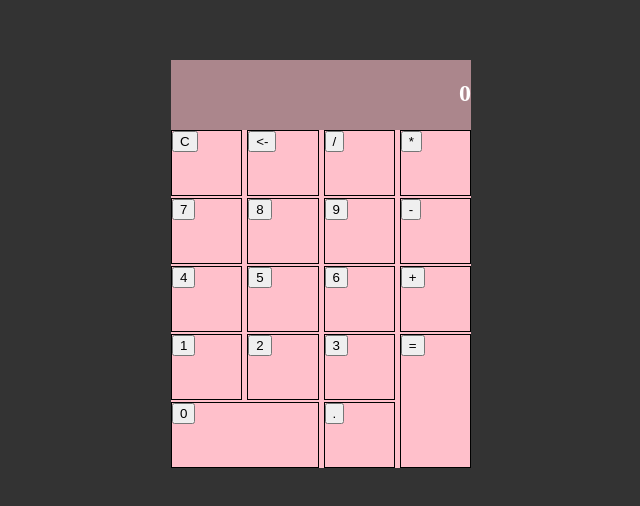
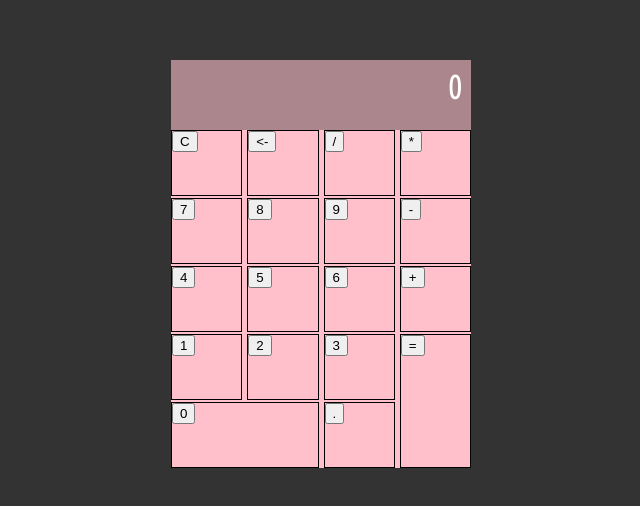
Before and after one commit to uziandari/calculator, a React (Create React App) app: page / in a window 1280 px wide. Shown: the part 136-642 px from the top of the page, without its empty margins (319-959 px from the left). Built offline with nearby package versions, Linux system fonts and the light colour scheme.

Commit message:
added display for buttons pushed.

```diff
--- a/src/components/ResultDisplay.js
+++ b/src/components/ResultDisplay.js
@@ -5,7 +5,8 @@ import '../styles/result.css'
 const ResultDisplay = (props) => {
   return (
     <div className="result-container">
-      <h2>{props.result}</h2>
+      <h2 className="result-num">{props.result}</h2>
+      <p className="input-all">{props.operations}</p>
     </div>
   );
 }
--- a/src/containers/Calculator.js
+++ b/src/containers/Calculator.js
@@ -26,7 +26,12 @@ export default class Calculator extends Component {
     console.log(`pressed ${input}`);
     if (['C', '='].includes(input)) {
       console.log(this.state.operations);
-    } else if (input === '<-') {
+      /*
+
+        handle input
+
+      */
+    } else if (input === '<-') { //delete last entry
       let arr = this.state.operations;
       arr.splice(-1, 1);
       this.setState({
@@ -42,7 +47,7 @@ export default class Calculator extends Component {
   render() {
     return (
       <div className="calc-container">
-        <ResultDisplay result={this.state.result} />
+        <ResultDisplay result={this.state.result} operations={this.state.operations} />
         <CalcButtons inputButtons={this.state.inputButtons} handleButtonInput={this.handleClick}/>
       </div>
     );
--- a/src/styles/calculator.css
+++ b/src/styles/calculator.css
@@ -4,4 +4,6 @@
   background-color: pink;
   display: grid;
   grid-template-rows: 70px auto;
+  padding: 0;
+  margin: 0;
 }
--- a/src/styles/index.css
+++ b/src/styles/index.css
@@ -1,3 +1,5 @@
+@import url('https://fonts.googleapis.com/css?family=Open+Sans+Condensed:300|Raleway');
+
 html, body {
   height: 100vh;
   width: 100vw;
@@ -8,4 +10,5 @@ html, body {
 body {
   background: #333;
   color: #fff;
+  font-family: 'Raleway', sans-serif;
 }
--- a/src/styles/result.css
+++ b/src/styles/result.css
@@ -1,4 +1,22 @@
 .result-container {
   background-color: rgba(45, 45, 45, 0.4);
+  overflow: hidden;
   text-align: right;
+  padding: 0;
+  margin: 0;
+  display: flex;
+  flex-direction: column;
+  justify-content: flex-start;
 }
+
+.result-container h2 {
+  font-family: 'Open Sans Condensed', sans-serif;
+  font-size: 2em;
+  margin: 5px 10px 0 0;
+  padding: 0;
+}
+
+.result-container p {
+  margin: 0 5px 5px 0;
+  padding: 0 5px;
+}
```
Also changed, not shown: 1 other file (tests, documents, lock files or other folders).
